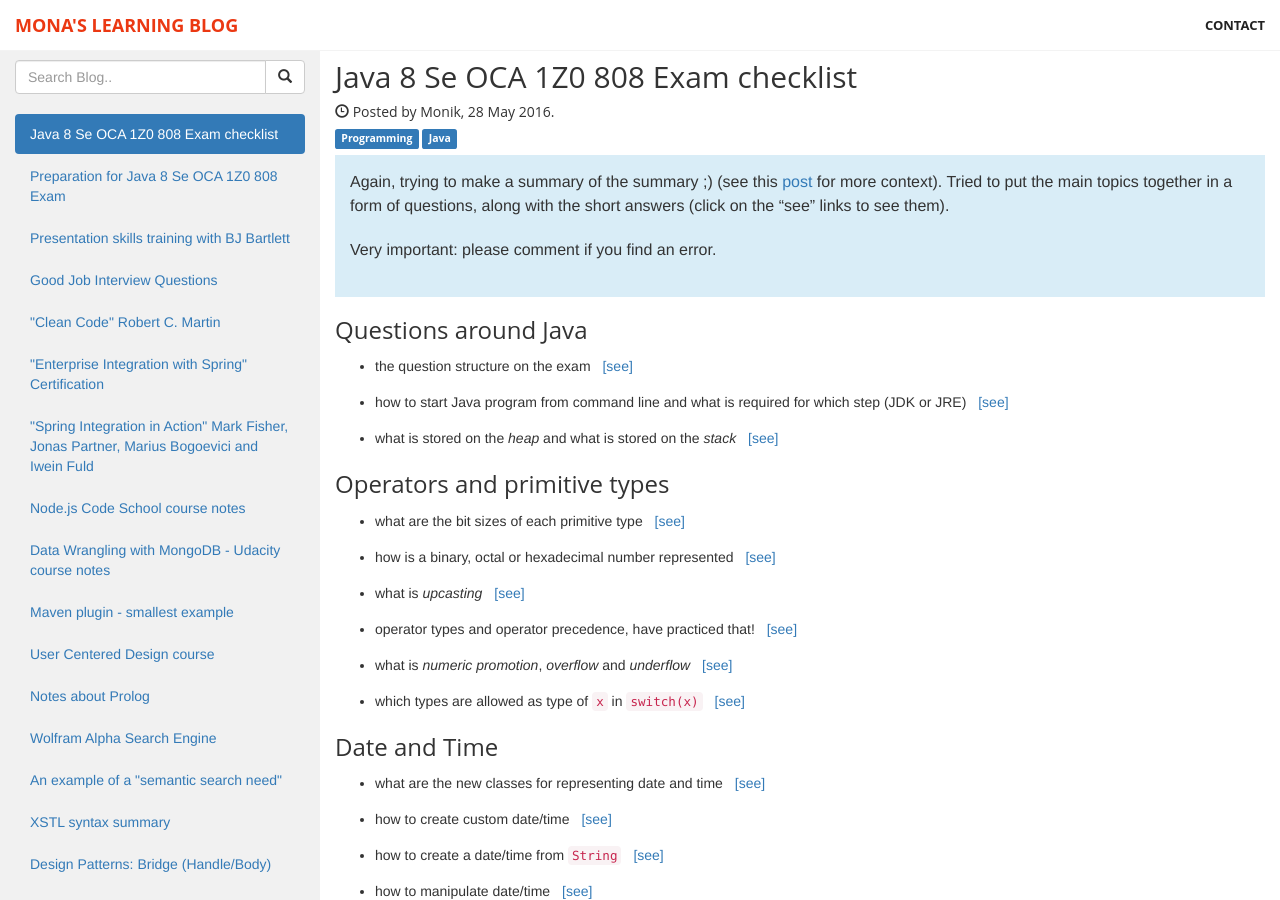
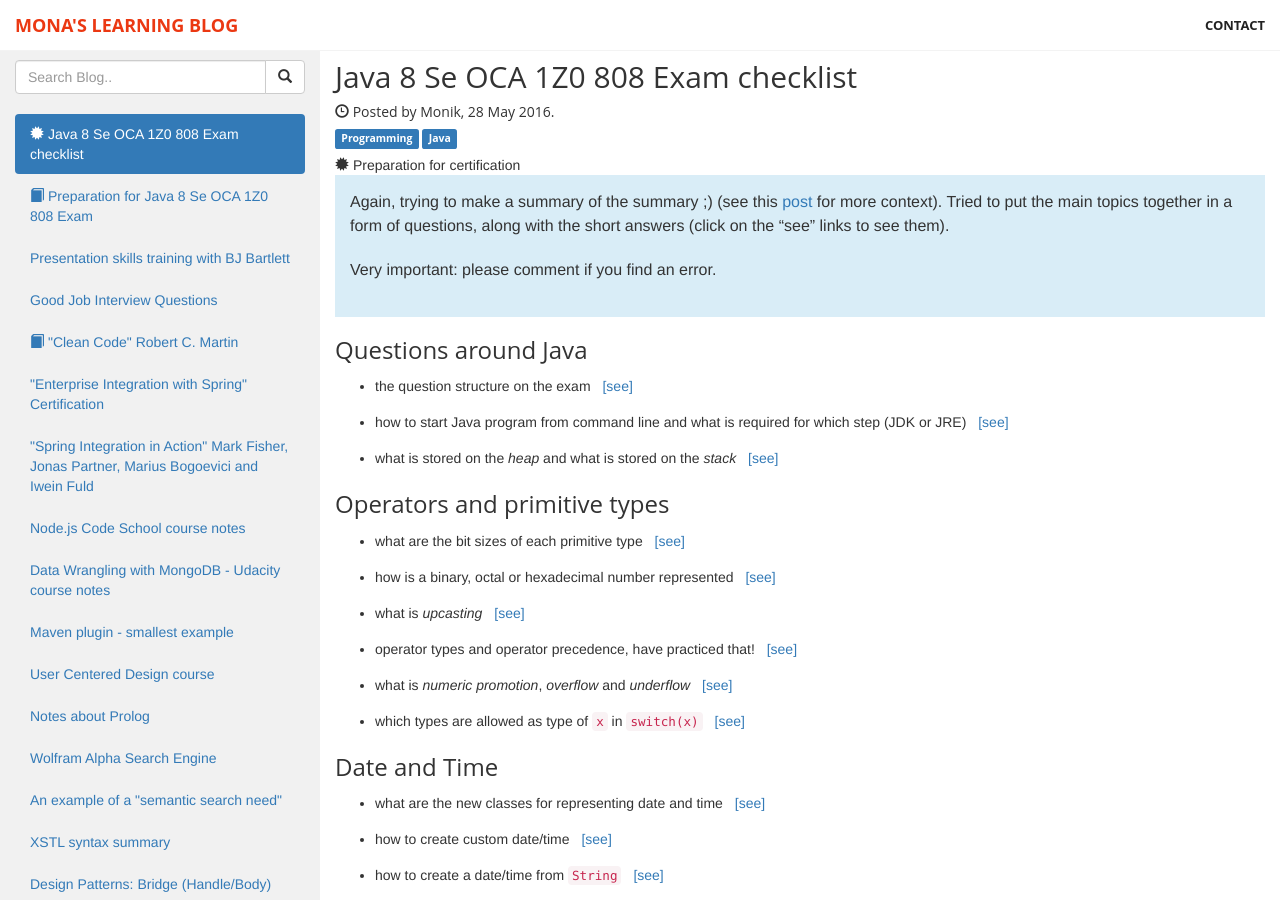
Before and after one commit to monikma/monikma.github.io, a Jekyll site: the page built from _posts/2016-05-28-java-8-oca-1z0-808-exam-checklist.md, in a window 1280 px wide and 900 px high. Built offline with Jekyll 4.4.1, drawn with Linux system fonts in a browser that asks for light colours.

Commit message:
added post types

```diff
--- a/_includes/posts-list.html
+++ b/_includes/posts-list.html
@@ -15,7 +15,14 @@
         <li class="active">
             {% else %}
         <li>
-            {% endif %} <a href="{{ post.url }}">{{ post.title }}</a>
+            {% endif %} <a href="{{ post.url }}">
+                {% if post.type == "book" %}
+                    <span class="glyphicon glyphicon-book"></span>
+                {% elsif post.type == "certification" %}
+                    <span class="glyphicon glyphicon-certificate"></span>
+                {% else %} {% endif %}
+                {{ post.title }}
+            </a>
         </li>
         {% endfor %}
     </ul>
--- a/_layouts/post.html
+++ b/_layouts/post.html
@@ -83,6 +83,12 @@
     </h5>
     <h5>{% for tag in page.tags %}<span class="label label-primary">{{ tag }}</span> {% endfor %}</h5>
 
+    {% if page.type == "book" %}
+    <span class="glyphicon glyphicon-book"></span> Book summary
+    {% elsif page.type == "certification" %}
+    <span class="glyphicon glyphicon-certificate"></span> Preparation for certification
+    {% else %} {% endif %}
+
     {{ content }}
 
     {% include comments.html %}
```
